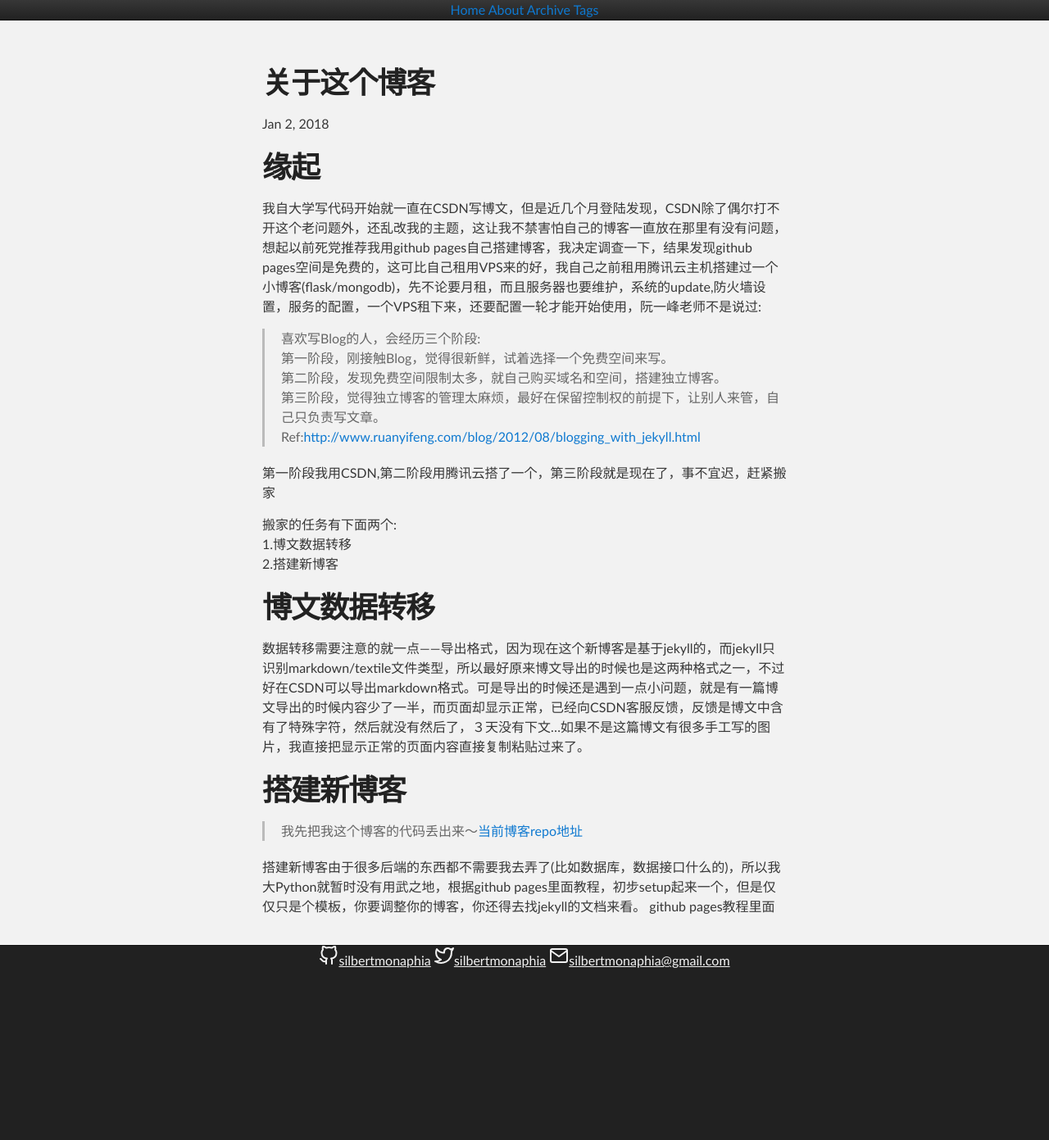
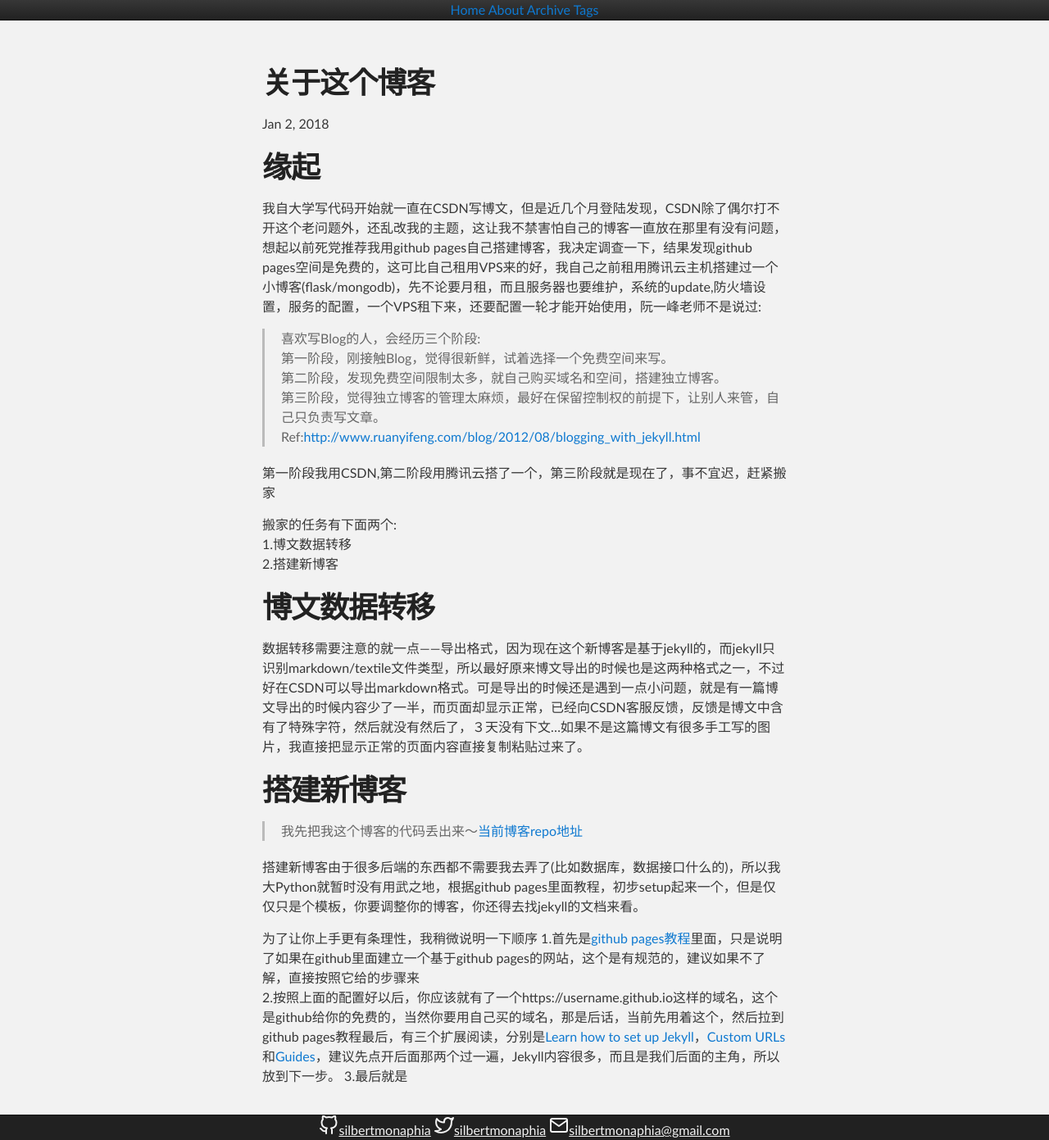
Before and after one commit to silbertmonaphia/silbertmonaphia.github.io, a Jekyll site: the page built from _posts/2018-01-02-关于这个博客.md, in a window 1280 px wide. Shown: the whole page at 82% size. Built offline with Jekyll 4.4.1, drawn with Linux system fonts in a browser that asks for light colours; our own code applies the rules of GitHub Pages for plain Markdown files; the repository's description, which GitHub fills in, is left out; before the commit the page ends 1184 px from its top, so only the background shows below that.

Commit message:
Update 2018-01-02-关于这个博客.md

```diff
--- a/_posts/2018-01-02-关于这个博客.md
+++ b/_posts/2018-01-02-关于这个博客.md
@@ -24,4 +24,8 @@
 >我先把我这个博客的代码丢出来～[当前博客repo地址](https://github.com/silbertmonaphia/silbertmonaphia.github.io)
 
 搭建新博客由于很多后端的东西都不需要我去弄了(比如数据库，数据接口什么的)，所以我大Python就暂时没有用武之地，根据github pages里面教程，初步setup起来一个，但是仅仅只是个模板，你要调整你的博客，你还得去找jekyll的文档来看。
-github pages教程里面
+
+为了让你上手更有条理性，我稍微说明一下顺序
+1.首先是[github pages教程](https://pages.github.com/)里面，只是说明了如果在github里面建立一个基于github pages的网站，这个是有规范的，建议如果不了解，直接按照它给的步骤来
+2.按照上面的配置好以后，你应该就有了一个https://username.github.io这样的域名，这个是github给你的免费的，当然你要用自己买的域名，那是后话，当前先用着这个，然后拉到github pages教程最后，有三个扩展阅读，分别是[Learn how to set up Jekyll](https://jekyllrb.com/docs/quickstart/)，[Custom URLs](https://help.github.com/articles/using-a-custom-domain-with-github-pages/)和[Guides](https://help.github.com/categories/github-pages-basics/)，建议先点开后面那两个过一遍，Jekyll内容很多，而且是我们后面的主角，所以放到下一步。
+3.最后就是
```
